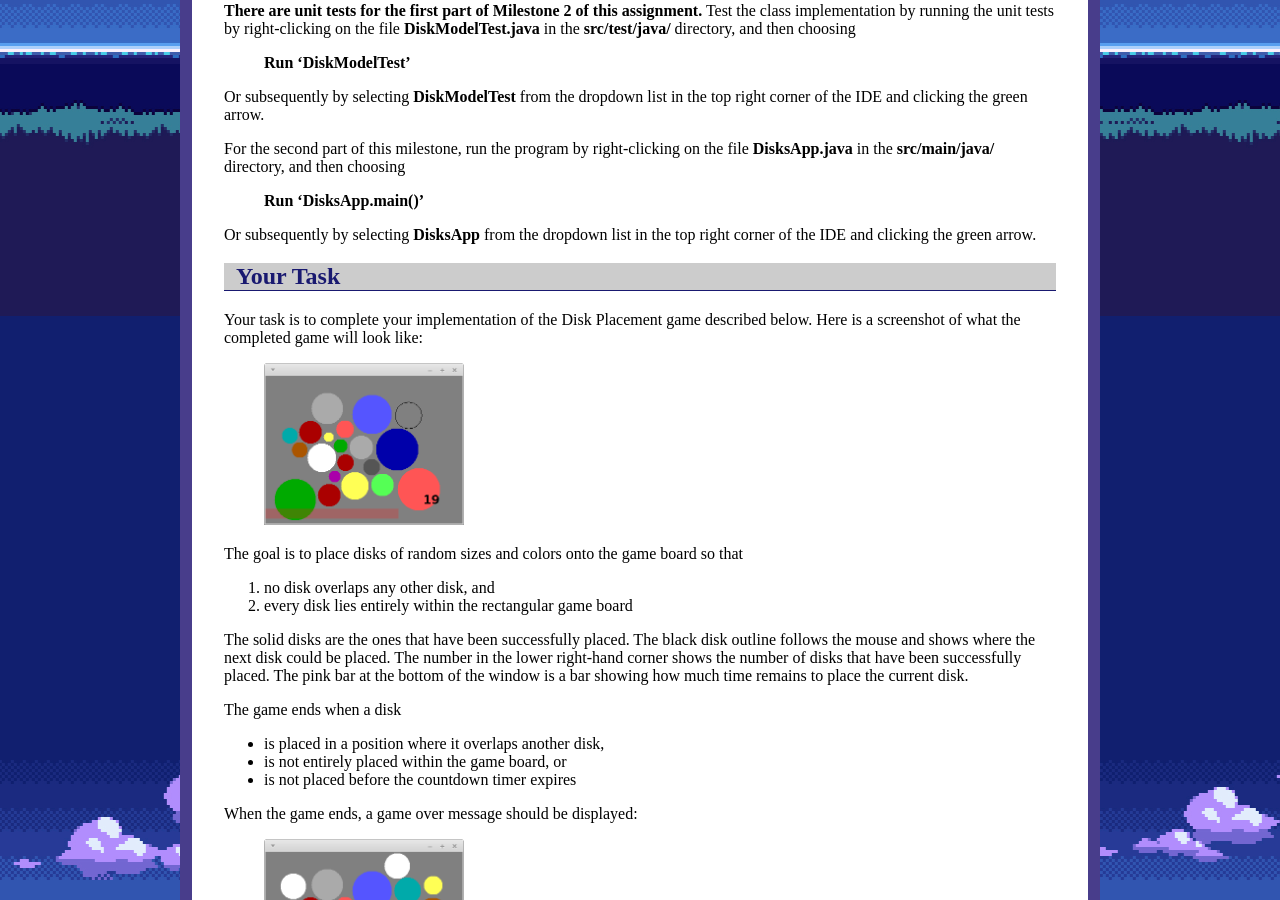
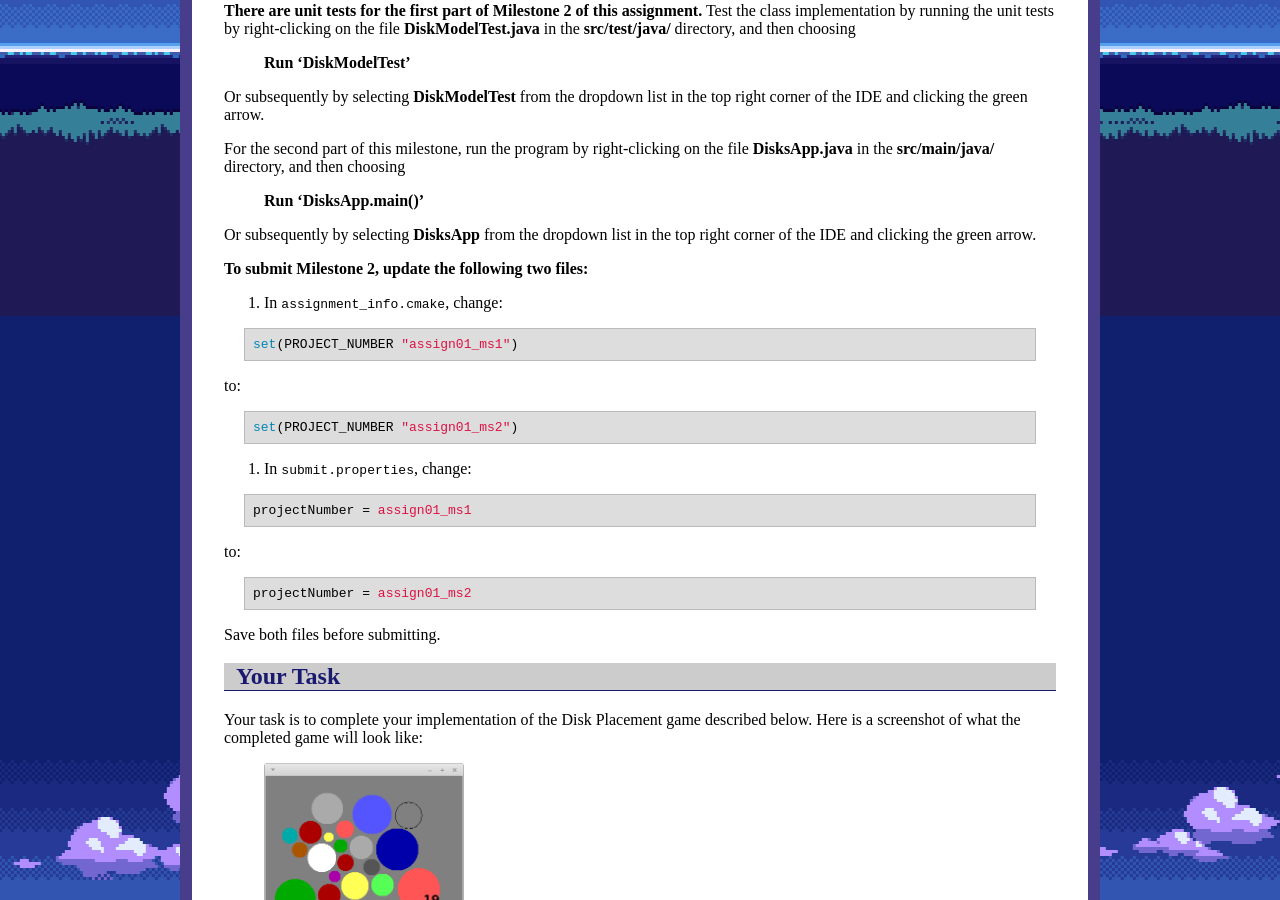
Before and after one commit to ycpcs/cs201-fall2026, a Jekyll site: the page built from assign/assign01.md, in a window 1280 px wide and 900 px high, scrolled down 584 px. Built offline with Jekyll 4.4.1, drawn with Linux system fonts in a browser that asks for light colours.

Commit message:
Update assign01.md

````diff
--- a/assign/assign01.md
+++ b/assign/assign01.md
@@ -40,6 +40,35 @@ For the second part of this milestone, run the program by right-clicking on the
 > **Run 'DisksApp.main()'**
 
 Or subsequently by selecting **DisksApp** from the dropdown list in the top right corner of the IDE and clicking the green arrow.
+
+**To submit Milestone 2, update the following two files:**
+
+1. In `assignment_info.cmake`, change:
+
+```cmake
+set(PROJECT_NUMBER "assign01_ms1")
+```
+
+to:
+
+```cmake
+set(PROJECT_NUMBER "assign01_ms2")
+```
+
+2. In `submit.properties`, change:
+
+```properties
+projectNumber = assign01_ms1
+```
+
+to:
+
+```properties
+projectNumber = assign01_ms2
+```
+
+Save both files before submitting.
+
 
 ## Your Task
 
````
